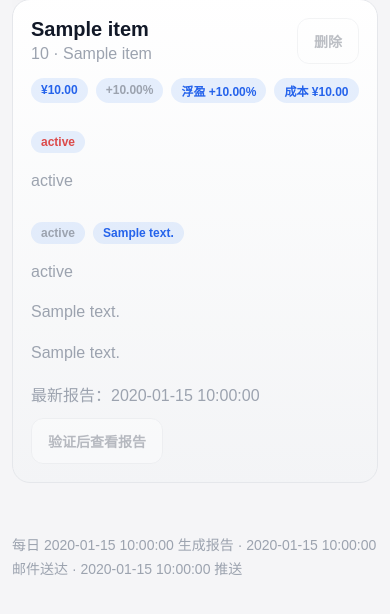
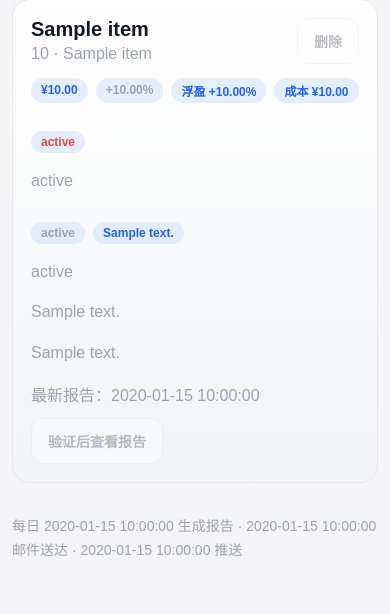
Before and after one commit to James0112/Dingpan, a FastAPI app: template templates/dashboard.html in a window 390 px wide. Shown: the part 454-1068 px from the top of the page. Run offline with FastAPI, Linux system fonts and the light colour scheme; the template is opened without the code that fills it: most values are stand-ins (such as "Sample title", 1, 10 or a date in 2020).

Commit message:
Adjust mobile bottom spacing ratios

```diff
--- a/templates/dashboard.html
+++ b/templates/dashboard.html
@@ -238,7 +238,7 @@
       min-height: 100%;
       display: flex;
       flex-direction: column;
-      padding-bottom: calc(var(--tab-bar-height) / 3);
+      padding-bottom: calc(var(--tab-bar-height) * 2 / 3);
     }
     .page-header {
       align-items: flex-start;
--- a/templates/settings_placeholder.html
+++ b/templates/settings_placeholder.html
@@ -291,7 +291,7 @@
   }
   @media (max-width: 640px) {
     .settings-shell {
-      padding-bottom: calc(var(--tab-bar-height) / 2);
+      padding-bottom: var(--tab-bar-height);
     }
     body.model-sheet-open {
       overflow: hidden;
```
